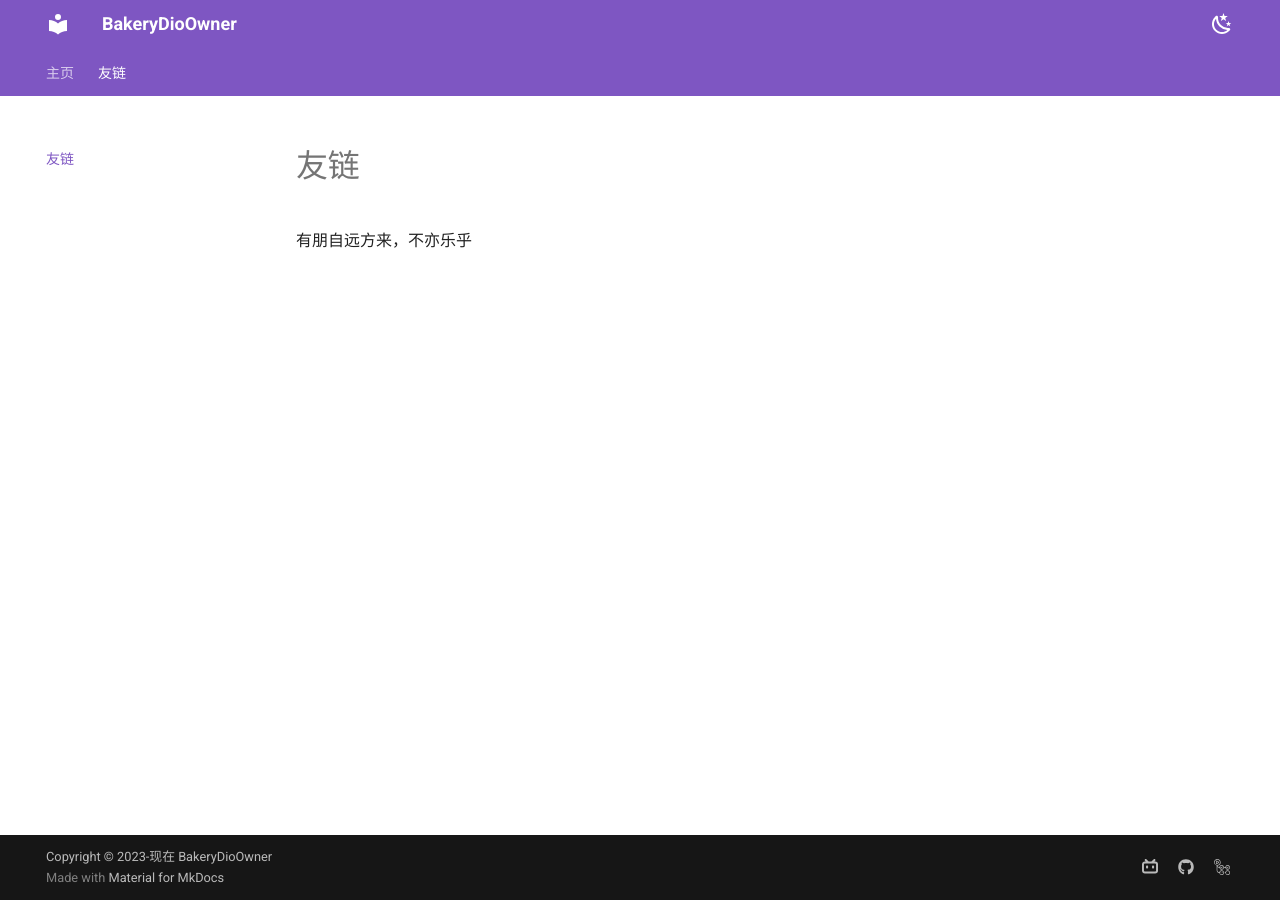
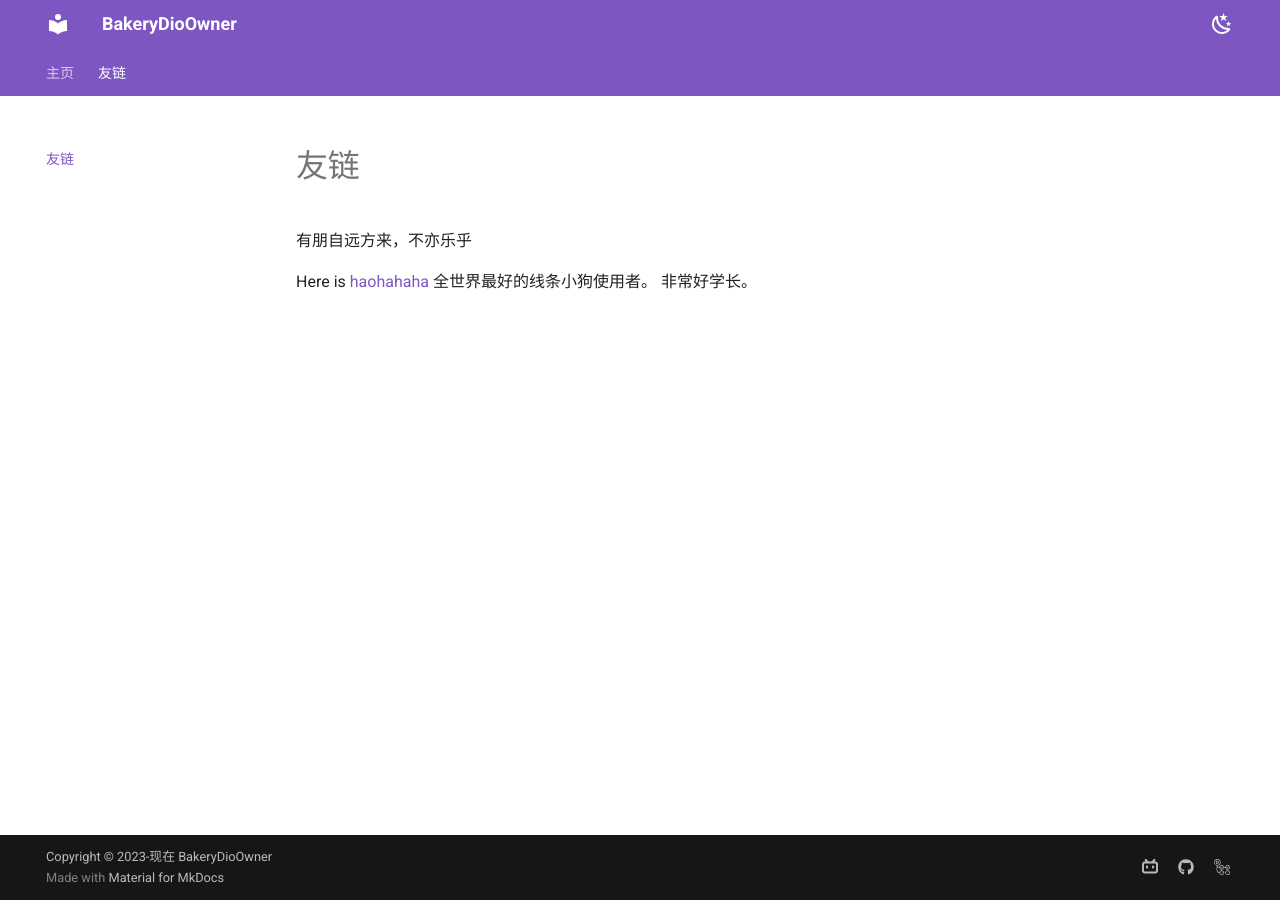
Before and after one commit to BakeryDioOwner/BakeryDioOwner.github.io, an MkDocs documentation site: the page built from docs/friends.md, in a window 1280 px wide. Built offline with MkDocs 1.6.1 and Material for MkDocs 9.7.7, drawn with Linux system fonts in a browser that asks for light colours.

Commit message:
2025-01-27_21:27:24 update

```diff
--- a/docs/friends.md
+++ b/docs/friends.md
@@ -1,2 +1,6 @@
 #友链
 有朋自远方来，不亦乐乎
+
+Here is [haohahaha](https://haohaha.cn)
+ 全世界最好的线条小狗使用者。
+ 非常好学长。
```
